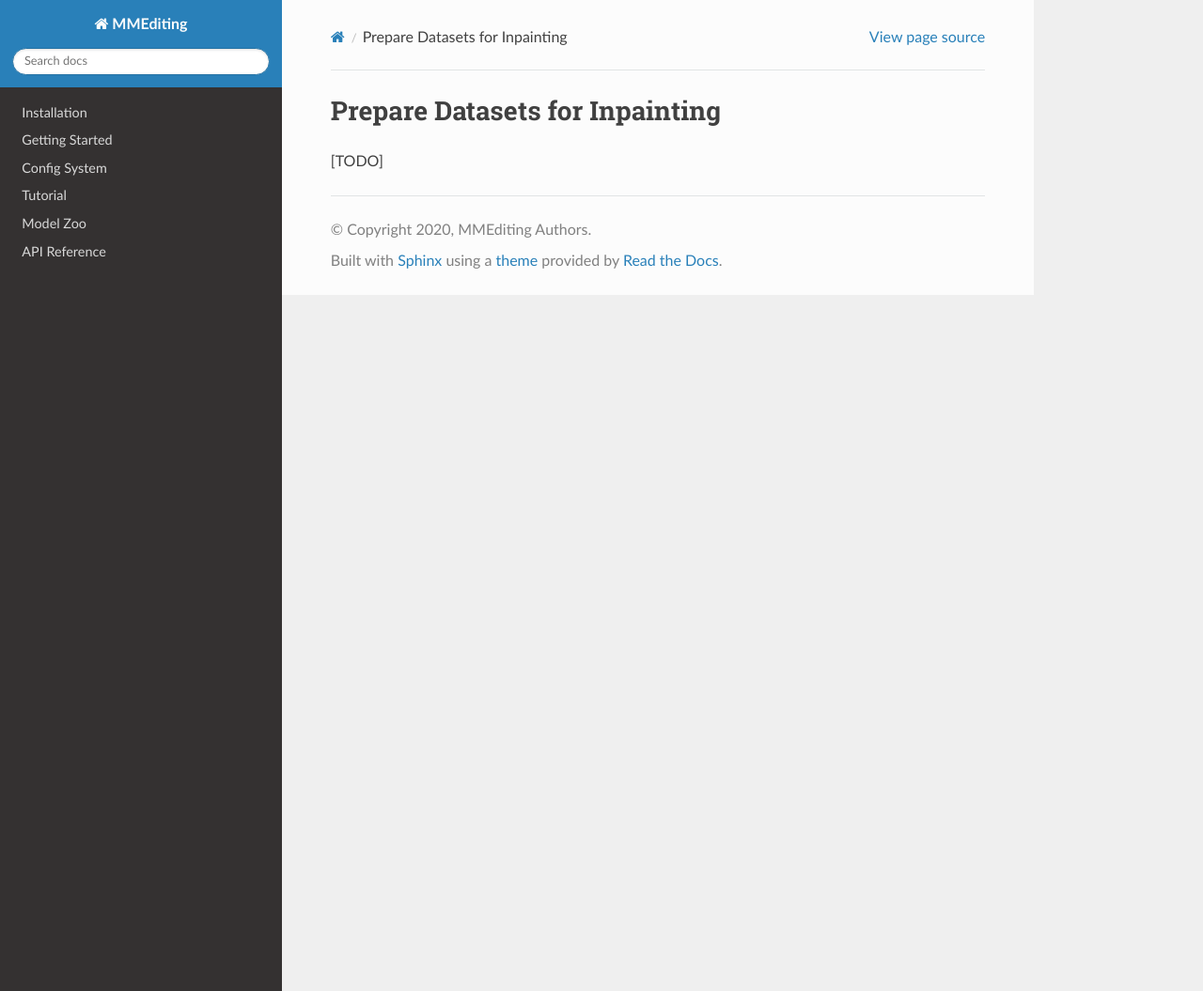
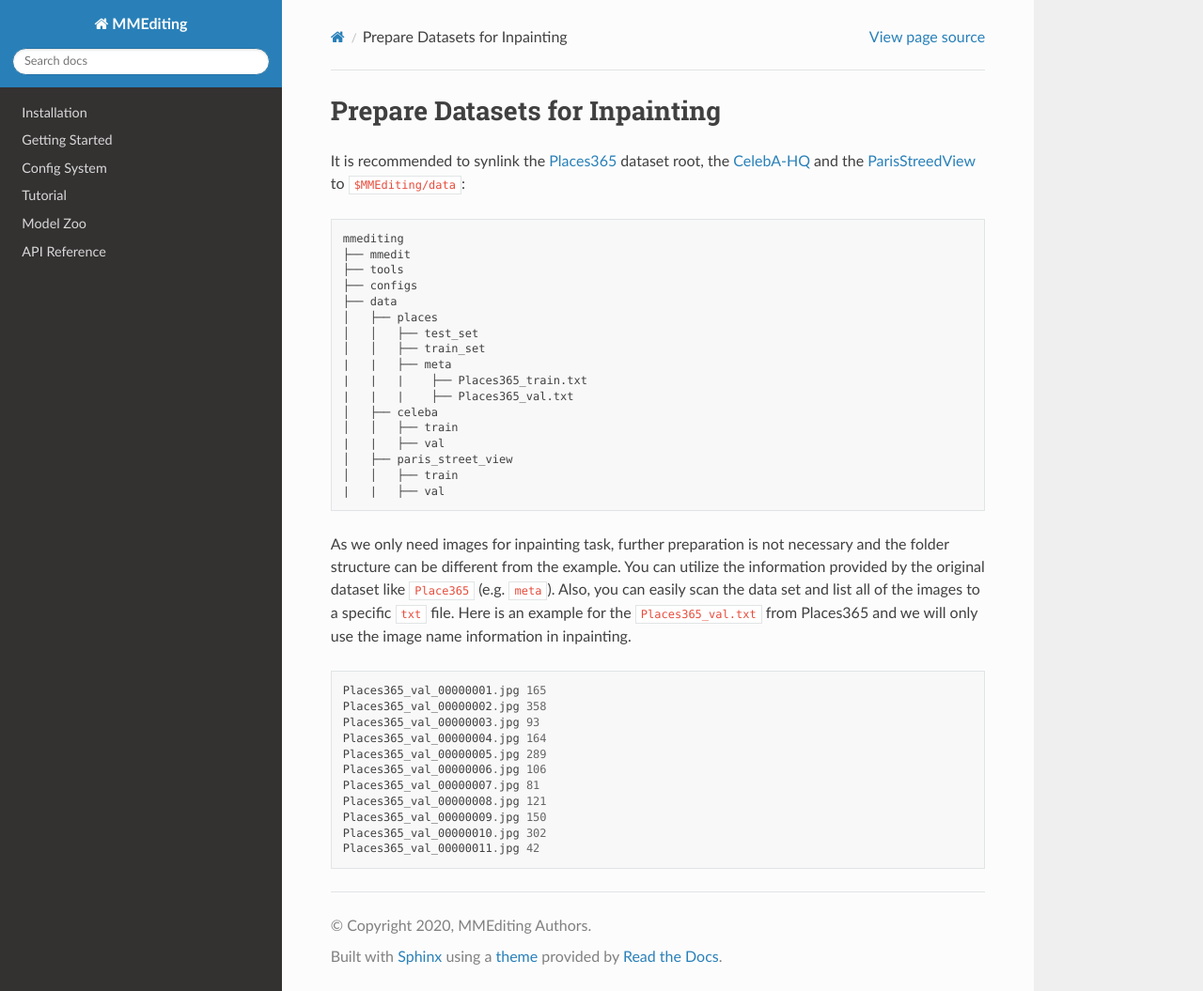
Before and after one commit to open-mmlab/mmagic, a Sphinx documentation site: the page built from docs/datasets_inpainting.md, in a window 1280 px wide and 1055 px high. Shown: the whole window at 94% size. Built offline with Sphinx 7.4.7 and the Read the Docs theme 2.0.0, drawn with Linux system fonts in a browser that asks for light colours.

Commit message:
add dataset inpainting

````diff
--- a/docs/datasets_inpainting.md
+++ b/docs/datasets_inpainting.md
@@ -1,2 +1,40 @@
 ## Prepare Datasets for Inpainting
-[TODO]
+
+It is recommended to synlink the [Places365](https://github.com/CSAILVision/places365) dataset root, the [CelebA-HQ](https://arxiv.org/abs/1710.10196?context=cs.LG) and the [ParisStreedView](https://github.com/pathak22/context-encoder/issues/24) to `$MMEditing/data`:
+
+```
+mmediting
+├── mmedit
+├── tools
+├── configs
+├── data
+│   ├── places
+│   │   ├── test_set
+│   │   ├── train_set
+|   |   ├── meta
+|   |   |    ├── Places365_train.txt
+|   |   |    ├── Places365_val.txt
+│   ├── celeba
+│   │   ├── train
+|   |   ├── val
+│   ├── paris_street_view
+│   │   ├── train
+|   |   ├── val
+
+```
+
+As we only need images for inpainting task, further preparation is not necessary and the folder structure can be different from the example. You can utilize the information provided by the original dataset like `Place365` (e.g. `meta`). Also, you can easily scan the data set and list all of the images to a specific `txt` file. Here is an example for the `Places365_val.txt` from Places365 and we will only use the image name information in inpainting.
+
+```
+Places365_val_00000001.jpg 165
+Places365_val_00000002.jpg 358
+Places365_val_00000003.jpg 93
+Places365_val_00000004.jpg 164
+Places365_val_00000005.jpg 289
+Places365_val_00000006.jpg 106
+Places365_val_00000007.jpg 81
+Places365_val_00000008.jpg 121
+Places365_val_00000009.jpg 150
+Places365_val_00000010.jpg 302
+Places365_val_00000011.jpg 42
+```
````
